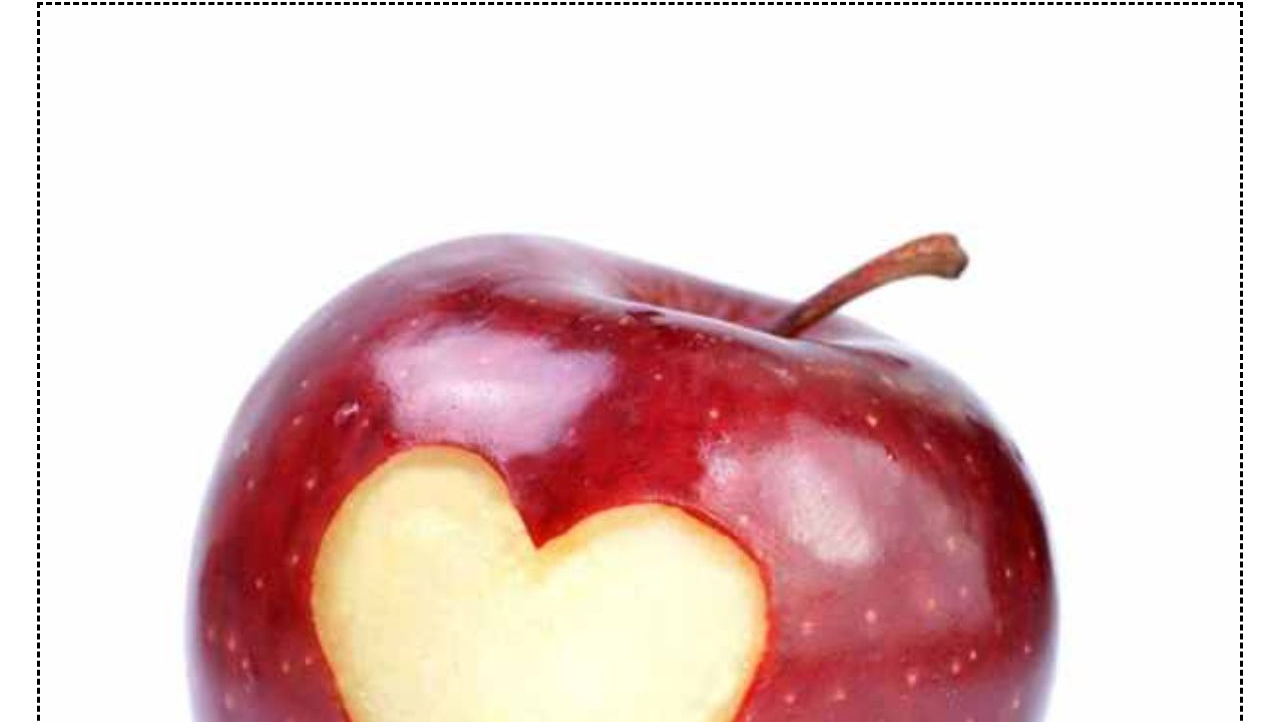
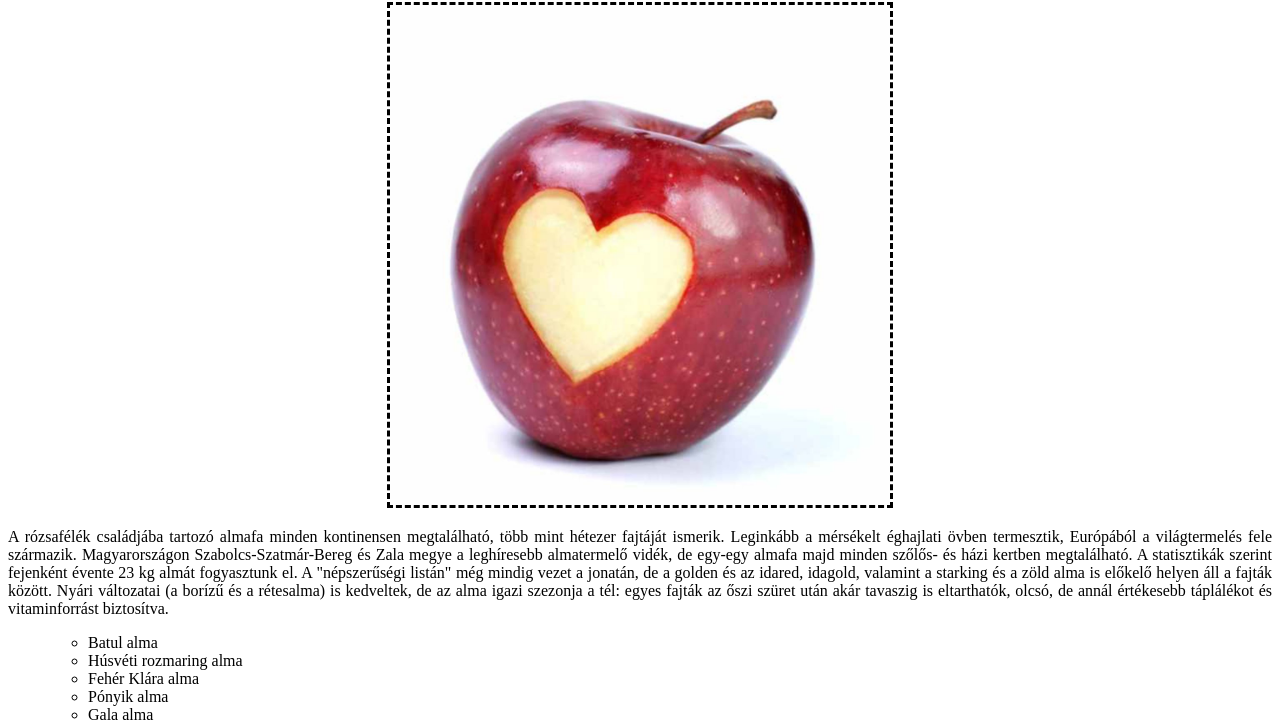
Before and after one commit to dekanypatriikk/alma, a plain HTML site: page index.html in a window 1280 px wide. Shown: the part 78-800 px from the top of the page. Drawn offline with Linux system fonts and the light colour scheme.

Commit message:
szovegesfelsorolas

```diff
--- a/index.html
+++ b/index.html
@@ -15,5 +15,14 @@
     <p>
         A rózsafélék családjába tartozó almafa minden kontinensen megtalálható, több mint hétezer fajtáját ismerik. Leginkább a mérsékelt éghajlati övben termesztik, Európából a világtermelés fele származik. Magyarországon Szabolcs-Szatmár-Bereg és Zala megye a leghíresebb almatermelő vidék, de egy-egy almafa majd minden szőlős- és házi kertben megtalálható. A statisztikák szerint fejenként évente 23 kg almát fogyasztunk el. A "népszerűségi listán" még mindig vezet a jonatán, de a golden és az idared, idagold, valamint a starking és a zöld alma is előkelő helyen áll a fajták között. Nyári változatai (a borízű és a rétesalma) is kedveltek, de az alma igazi szezonja a tél: egyes fajták az őszi szüret után akár tavaszig is eltarthatók, olcsó, de annál értékesebb táplálékot és vitaminforrást biztosítva.
     </p>
+    <ol>
+        <ul>
+            <li>Batul alma</li>
+            <li>Húsvéti rozmaring alma</li>
+            <li>Fehér Klára alma</li>
+            <li>Pónyik alma</li>
+            <li>Gala alma</li>
+        </ul>
+    </ol>
 </body>
 </html>
--- a/style.css
+++ b/style.css
@@ -7,6 +7,8 @@ h1{
     border: 3px;
     border-style: dashed;
     border-color: black;
+    height: 500px;
+    width: 500px;
 }
 
 div{
```
